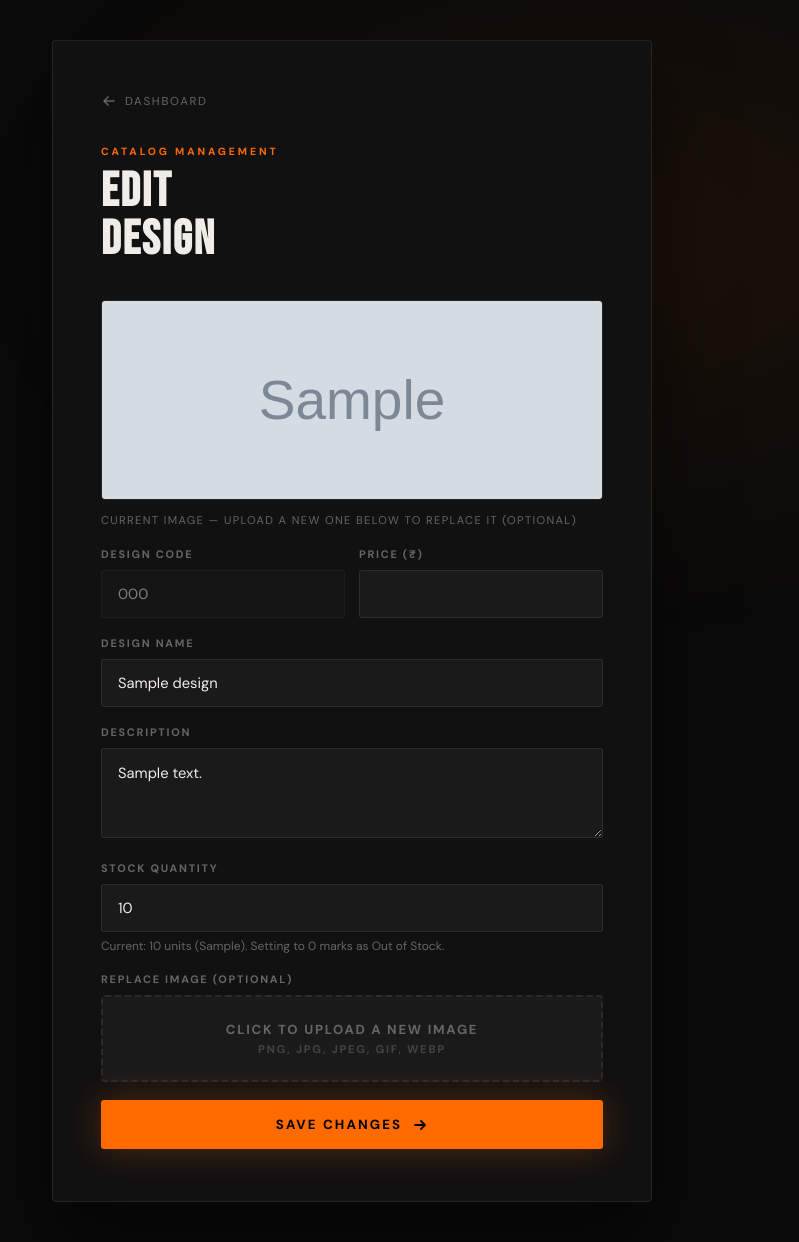
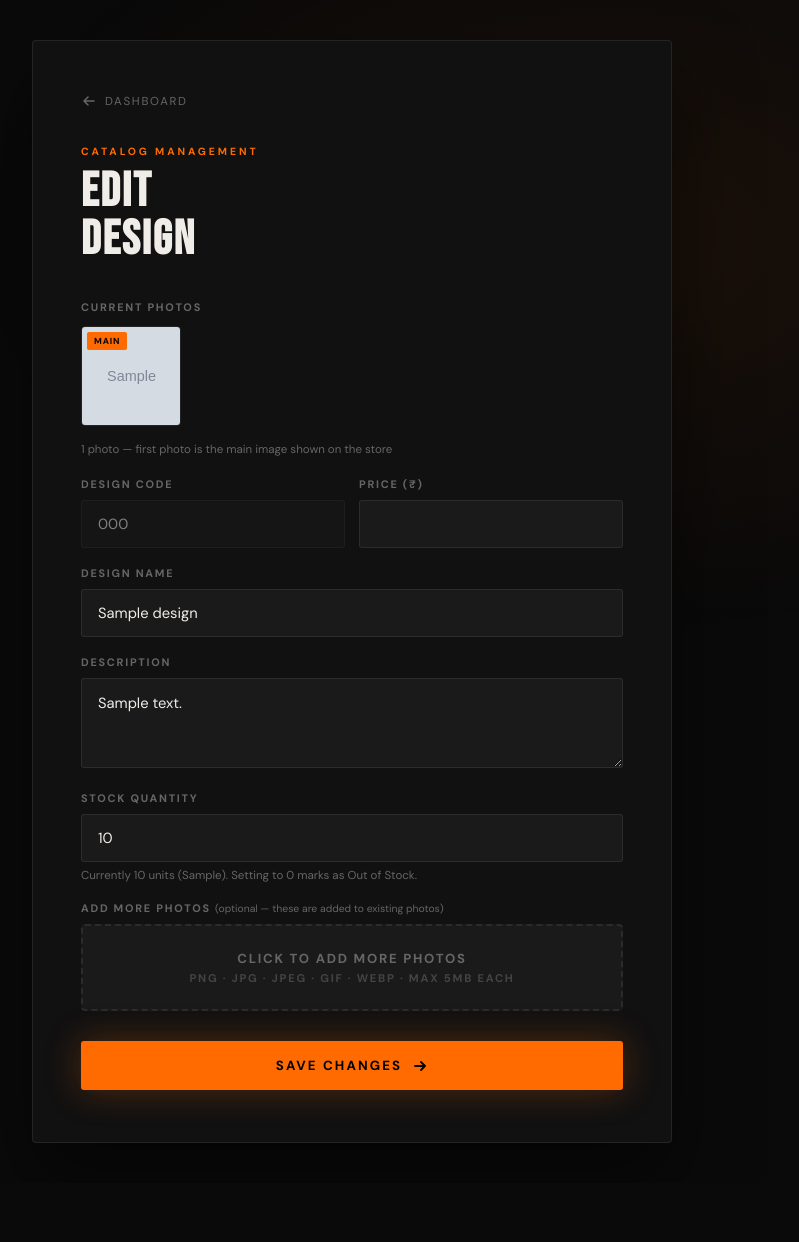
Before and after one commit to raghu2112/E-commerce, a Flask app: template templates/edit design.html in a window 1280 px wide. Shown: the whole page, without its empty margins (288-1087 px from the left). After the commit the page ends 1143 px from the top, so only its background shows below. Run offline with Flask 3, Linux system fonts and the light colour scheme; the template is opened without the code that fills it: values that come from a table or form of the project are taken from there, others are empty; tables that the repository leaves empty hold one stand-in row (values such as "Sample post"); grey boxes marked "Sample" are stand-in pictures; some libraries are stand-ins or nearby versions.

Commit message:
Update edit design.html

```diff
--- a/templates/edit design.html
+++ b/templates/edit design.html
@@ -10,14 +10,12 @@
   *,*::before,*::after{box-sizing:border-box;margin:0;padding:0;}
   body{font-family:'DM Sans',sans-serif;background:var(--dark);color:var(--text);min-height:100vh;display:flex;align-items:center;justify-content:center;padding:40px 20px;}
   .bg{position:fixed;inset:0;background:radial-gradient(ellipse 50% 50% at 70% 30%,rgba(255,107,0,0.07),transparent);pointer-events:none;}
-  .card{position:relative;z-index:2;background:var(--card);border:1px solid var(--border);border-radius:4px;padding:52px 48px;width:100%;max-width:600px;box-shadow:0 40px 80px rgba(0,0,0,0.5);animation:slideUp .7s cubic-bezier(.16,1,.3,1) forwards;}
+  .card{position:relative;z-index:2;background:var(--card);border:1px solid var(--border);border-radius:4px;padding:52px 48px;width:100%;max-width:640px;box-shadow:0 40px 80px rgba(0,0,0,0.5);animation:slideUp .7s cubic-bezier(.16,1,.3,1) forwards;}
   @keyframes slideUp{from{opacity:0;transform:translateY(30px)}to{opacity:1;transform:translateY(0)}}
   .back-link{display:inline-flex;align-items:center;gap:8px;color:var(--muted);font-size:.72rem;letter-spacing:.15em;text-transform:uppercase;text-decoration:none;margin-bottom:36px;transition:color .2s;}
   .back-link:hover{color:var(--orange);}
   .eyebrow{font-size:.65rem;letter-spacing:.28em;text-transform:uppercase;color:var(--orange);font-weight:700;margin-bottom:10px;}
   h1{font-family:'Bebas Neue',sans-serif;font-size:3rem;letter-spacing:.04em;margin-bottom:36px;line-height:1;}
-  .current-img{width:100%;height:200px;object-fit:cover;border-radius:4px;border:1px solid var(--border);margin-bottom:8px;}
-  .current-label{font-size:.7rem;letter-spacing:.12em;text-transform:uppercase;color:var(--muted);margin-bottom:20px;display:block;}
   .field{margin-bottom:18px;}
   .field label{display:block;font-size:.68rem;letter-spacing:.16em;text-transform:uppercase;font-weight:700;color:var(--muted);margin-bottom:9px;}
   .field input,.field textarea{width:100%;background:var(--input-bg);border:1px solid var(--border);color:var(--text);padding:13px 16px;font-family:'DM Sans',sans-serif;font-size:.92rem;border-radius:3px;outline:none;transition:all .25s;}
@@ -25,15 +23,31 @@
   .field input::placeholder,.field textarea::placeholder{color:var(--muted);}
   .field textarea{resize:vertical;min-height:90px;line-height:1.6;}
   .field-row{display:grid;grid-template-columns:1fr 1fr;gap:14px;}
+  .field-note{font-size:.72rem;color:var(--muted);margin-top:6px;}
+  .error-box{background:rgba(239,68,68,.08);border:1px solid rgba(239,68,68,.2);border-radius:3px;padding:14px 16px;font-size:.83rem;color:var(--red);margin-bottom:20px;}
+
+  /* Current images grid */
+  .images-label{font-size:.68rem;letter-spacing:.16em;text-transform:uppercase;font-weight:700;color:var(--muted);margin-bottom:12px;display:block;}
+  .images-grid{display:grid;grid-template-columns:repeat(auto-fill,minmax(100px,1fr));gap:10px;margin-bottom:16px;}
+  .img-item{position:relative;aspect-ratio:1;border-radius:4px;overflow:hidden;border:1px solid var(--border);}
+  .img-item img{width:100%;height:100%;object-fit:cover;display:block;}
+  .img-item .primary-badge{position:absolute;top:5px;left:5px;background:var(--orange);color:#000;font-size:.55rem;letter-spacing:.1em;text-transform:uppercase;font-weight:700;padding:3px 7px;border-radius:2px;}
+  .img-item .del-btn{position:absolute;top:5px;right:5px;width:24px;height:24px;border-radius:50%;background:rgba(0,0,0,.7);border:1px solid rgba(255,255,255,.15);color:#fff;cursor:pointer;display:flex;align-items:center;justify-content:center;text-decoration:none;transition:background .2s;font-size:.7rem;}
+  .img-item .del-btn:hover{background:var(--red);border-color:var(--red);}
+  .img-count{font-size:.72rem;color:var(--muted);margin-bottom:20px;}
+
+  /* Add images upload */
   .upload-area{border:2px dashed var(--border);border-radius:4px;padding:24px;text-align:center;cursor:pointer;transition:all .25s;background:var(--input-bg);}
   .upload-area:hover{border-color:var(--orange);background:#1c1309;}
   .upload-area input{display:none;}
   .upload-text{font-size:.82rem;color:var(--muted);}
   .upload-hint{font-size:.7rem;color:#444;margin-top:4px;}
-  .error-box{background:rgba(239,68,68,.08);border:1px solid rgba(239,68,68,.2);border-radius:3px;padding:14px 16px;font-size:.83rem;color:var(--red);margin-bottom:20px;}
+  .new-previews{display:grid;grid-template-columns:repeat(auto-fill,minmax(80px,1fr));gap:8px;margin-top:12px;}
+  .new-preview{aspect-ratio:1;border-radius:3px;overflow:hidden;border:1px solid var(--border);}
+  .new-preview img{width:100%;height:100%;object-fit:cover;}
+
   .submit-btn{width:100%;background:var(--orange);color:#000;border:none;padding:16px;font-family:'DM Sans',sans-serif;font-size:.83rem;font-weight:700;letter-spacing:.16em;text-transform:uppercase;border-radius:3px;cursor:pointer;margin-top:8px;transition:all .3s;box-shadow:0 0 36px rgba(255,107,0,.28);display:flex;align-items:center;justify-content:center;gap:10px;}
   .submit-btn:hover{background:#ff7d1a;transform:translateY(-2px);box-shadow:0 4px 50px rgba(255,107,0,.45);}
-  .stock-note{font-size:.75rem;color:var(--muted);margin-top:6px;}
 </style>
 </head>
 <body>
@@ -50,8 +64,21 @@
   <div class="error-box">⚠ {{ error }}</div>
   {% endif %}
 
-  <img class="current-img" src="/static/uploads/{{ design.image }}" alt="{{ design.name }}">
-  <span class="current-label">Current image — upload a new one below to replace it (optional)</span>
+  <!-- Current images -->
+  <span class="images-label">Current Photos</span>
+  <div class="images-grid">
+    {% for img in design.images %}
+    <div class="img-item">
+      <img src="/static/uploads/{{ img.filename }}" alt="Photo {{ loop.index }}">
+      {% if loop.first %}<span class="primary-badge">Main</span>{% endif %}
+      {% if design.images|length > 1 %}
+      <a class="del-btn" href="/delete_design_image/{{ img.id }}" title="Remove photo"
+         onclick="return confirm('Remove this photo?')">✕</a>
+      {% endif %}
+    </div>
+    {% endfor %}
+  </div>
+  <p class="img-count">{{ design.images|length }} photo{% if design.images|length != 1 %}s{% endif %} — first photo is the main image shown on the store</p>
 
   <form method="POST" enctype="multipart/form-data">
     <input type="hidden" name="csrf_token" value="{{ csrf_token() }}">
@@ -80,16 +107,17 @@
     <div class="field">
       <label>Stock Quantity</label>
       <input name="stock_quantity" type="number" min="0" value="{{ design.stock_quantity }}" required>
-      <p class="stock-note">Current: {{ design.stock_quantity }} units ({{ design.stock }}). Setting to 0 marks as Out of Stock.</p>
+      <p class="field-note">Currently {{ design.stock_quantity }} units ({{ design.stock }}). Setting to 0 marks as Out of Stock.</p>
     </div>
 
     <div class="field">
-      <label>Replace Image (optional)</label>
-      <label class="upload-area" for="newImg">
-        <input type="file" id="newImg" name="image" accept="image/*" onchange="showFile(this)">
-        <p class="upload-text" id="uploadText">Click to upload a new image</p>
-        <p class="upload-hint">PNG, JPG, JPEG, GIF, WEBP</p>
+      <label>Add More Photos <span style="font-weight:400;color:var(--muted);text-transform:none;letter-spacing:0;font-size:.65rem">(optional — these are added to existing photos)</span></label>
+      <label class="upload-area" for="newImgs">
+        <input type="file" id="newImgs" name="images" accept="image/png,image/jpeg,image/jpg,image/gif,image/webp" multiple onchange="previewNew(this)">
+        <p class="upload-text" id="newUploadText">Click to add more photos</p>
+        <p class="upload-hint">PNG · JPG · JPEG · GIF · WEBP · Max 5MB each</p>
       </label>
+      <div class="new-previews" id="newPreviews"></div>
     </div>
 
     <button class="submit-btn" type="submit">
@@ -99,9 +127,22 @@
   </form>
 </div>
 <script>
-function showFile(input) {
-  if (input.files && input.files[0])
-    document.getElementById('uploadText').textContent = '✓ ' + input.files[0].name;
+function previewNew(input) {
+  const grid = document.getElementById('newPreviews');
+  const text = document.getElementById('newUploadText');
+  grid.innerHTML = '';
+  if (!input.files || !input.files.length) return;
+  text.textContent = `✓ ${input.files.length} new photo${input.files.length > 1 ? 's' : ''} selected`;
+  Array.from(input.files).forEach(file => {
+    const reader = new FileReader();
+    reader.onload = e => {
+      const div = document.createElement('div');
+      div.className = 'new-preview';
+      div.innerHTML = `<img src="${e.target.result}" alt="new">`;
+      grid.appendChild(div);
+    };
+    reader.readAsDataURL(file);
+  });
 }
 </script>
 </body>
```
